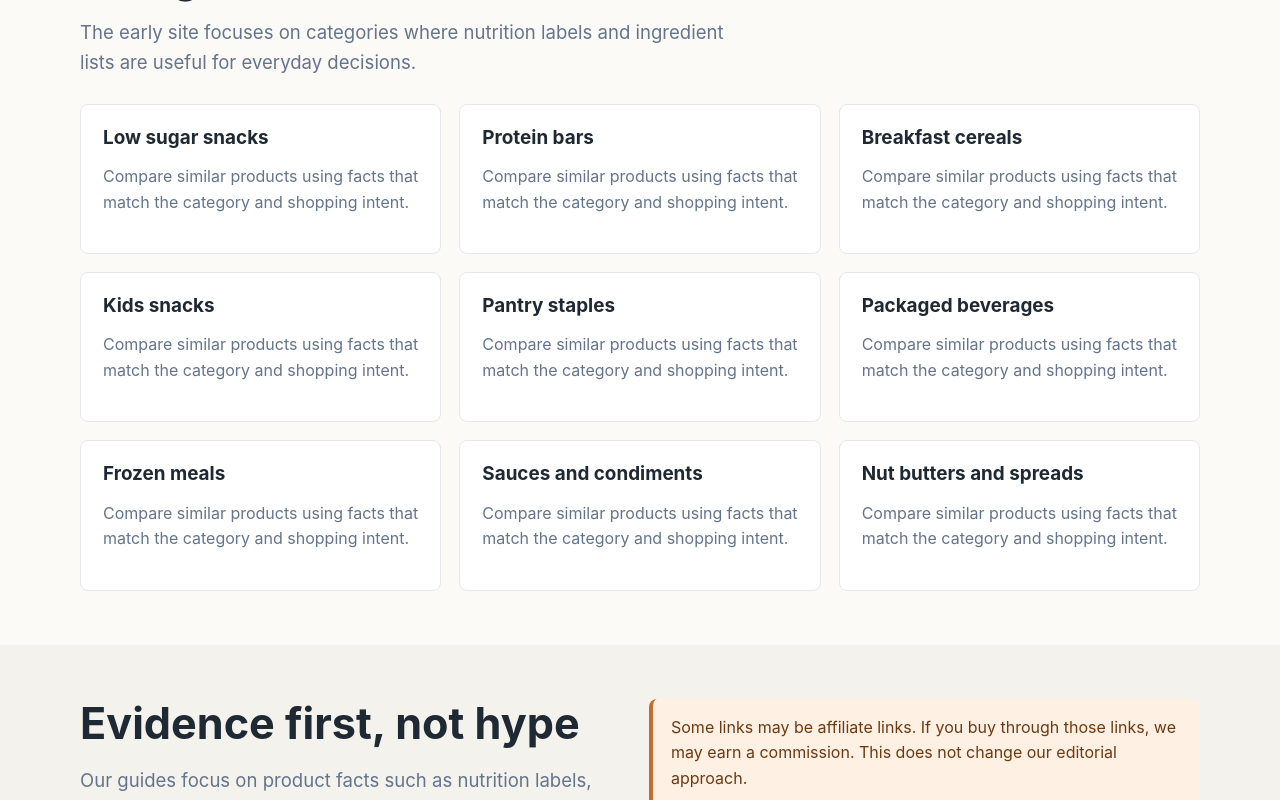
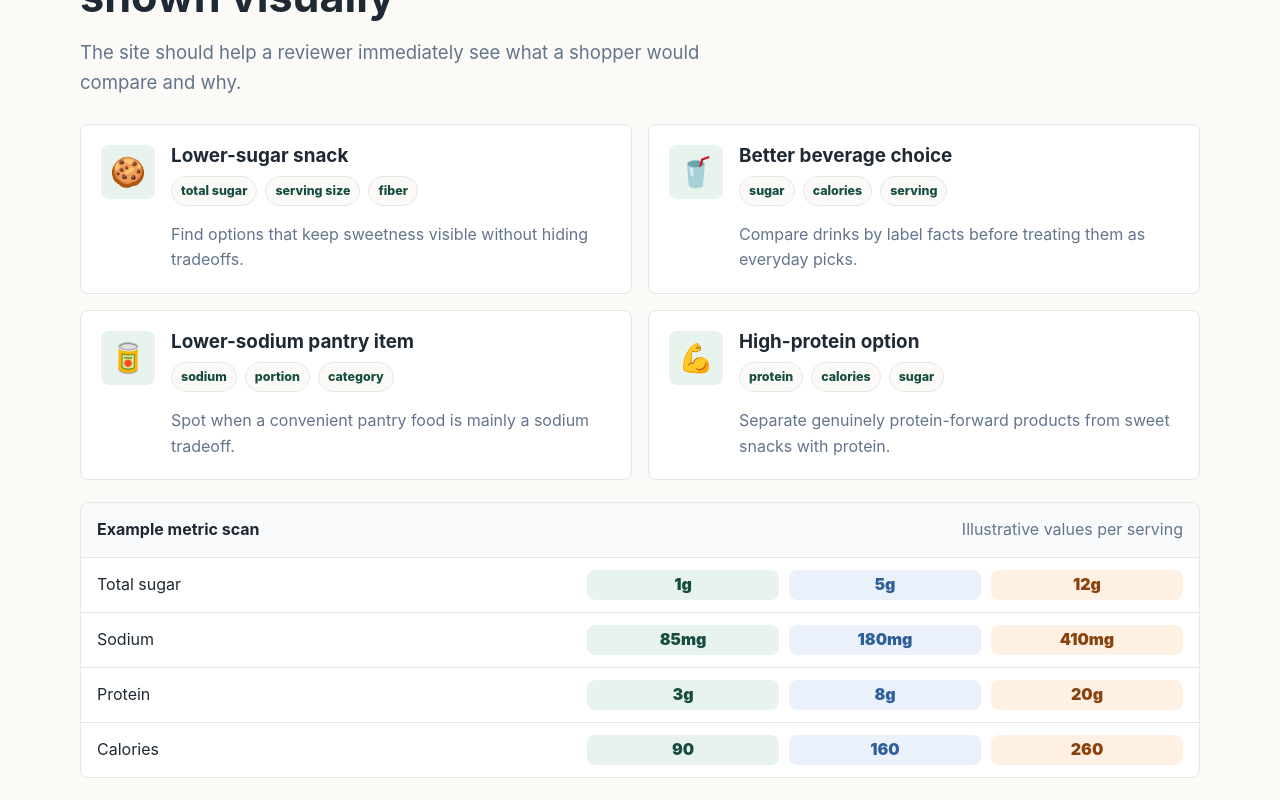
Before and after one commit to Astalos11/bettercart-ai-approval-site, a Next.js app: page / in a window 1280 px wide. Shown: the part 1580-2380 px from the top of the page. Built offline with nearby package versions, Linux system fonts and the light colour scheme; no server answers.

Commit message:
Add visual scenarios and richer demo

```diff
--- a/app/globals.css
+++ b/app/globals.css
@@ -323,6 +323,128 @@ h3 {
   color: var(--muted);
 }
 
+.scenario-grid {
+  display: grid;
+  grid-template-columns: repeat(2, minmax(0, 1fr));
+  gap: 16px;
+  margin-bottom: 22px;
+}
+
+.scenario-card {
+  display: grid;
+  grid-template-columns: 54px 1fr;
+  gap: 16px;
+  align-items: start;
+  background: var(--paper);
+  border: 1px solid var(--line);
+  border-radius: 8px;
+  padding: 20px;
+}
+
+.scenario-card p {
+  color: var(--muted);
+  margin-bottom: 0;
+}
+
+.scenario-icon {
+  width: 54px;
+  height: 54px;
+  display: grid;
+  place-items: center;
+  border-radius: 8px;
+  background: var(--soft-green);
+  font-size: 1.8rem;
+}
+
+.chip-row {
+  display: flex;
+  flex-wrap: wrap;
+  gap: 8px;
+  margin: 10px 0;
+}
+
+.chip {
+  border: 1px solid var(--line);
+  border-radius: 999px;
+  background: #fbfaf7;
+  color: var(--green-dark);
+  font-weight: 800;
+  font-size: 0.78rem;
+  padding: 4px 9px;
+}
+
+.metric-preview,
+.demo-table {
+  background: var(--paper);
+  border: 1px solid var(--line);
+  border-radius: 8px;
+  overflow: hidden;
+}
+
+.metric-preview-head {
+  display: flex;
+  justify-content: space-between;
+  gap: 16px;
+  padding: 14px 16px;
+  background: #f8fafc;
+  border-bottom: 1px solid var(--line);
+}
+
+.metric-preview-head span {
+  color: var(--muted);
+}
+
+.metric-preview-row,
+.demo-table-row {
+  display: grid;
+  grid-template-columns: 1fr repeat(3, minmax(84px, 0.4fr));
+  gap: 10px;
+  align-items: center;
+  padding: 12px 16px;
+  border-bottom: 1px solid var(--line);
+}
+
+.demo-table-row {
+  grid-template-columns: minmax(180px, 1.6fr) repeat(4, minmax(78px, 0.55fr));
+}
+
+.metric-preview-row:last-child,
+.demo-table-row:last-child {
+  border-bottom: 0;
+}
+
+.demo-table-row.head {
+  background: #f8fafc;
+  color: var(--muted);
+  font-size: 0.82rem;
+  font-weight: 800;
+  text-transform: uppercase;
+}
+
+.metric-cell {
+  display: inline-flex;
+  min-height: 30px;
+  align-items: center;
+  justify-content: center;
+  border-radius: 8px;
+  font-weight: 900;
+}
+
+.metric-cell.green {
+  background: var(--soft-green);
+  color: var(--green-dark);
+}
+
+.metric-cell.blue {
+  background: var(--soft-blue);
+  color: var(--blue);
+}
+
+.metric-cell.orange {
+  background: var(--soft-orange);
+  color: #8a430f;
+}
+
 .article {
   width: min(820px, calc(100% - 32px));
   margin: 0 auto;
@@ -471,6 +593,16 @@ th {
   border-color: var(--green);
 }
 
+.demo-controls.compact {
+  margin-top: -8px;
+}
+
+.demo-controls.compact button {
+  min-height: 36px;
+  padding: 0 12px;
+  text-transform: capitalize;
+}
+
 .footer {
   margin-top: auto;
   padding: 36px 0;
@@ -511,6 +643,7 @@ th {
   }
 
   .hero-grid,
+  .scenario-grid,
   .stats-row,
   .grid.three,
   .grid.two,
@@ -521,4 +654,10 @@ th {
   .hero {
     padding-top: 42px;
   }
+
+  .metric-preview-head,
+  .metric-preview-row,
+  .demo-table-row {
+    grid-template-columns: 1fr;
+  }
 }
--- a/app/page.jsx
+++ b/app/page.jsx
@@ -5,6 +5,40 @@ const previewProducts = [
   { name: "Sea Salt Lentil Crisps", metric: "1g sugar / serving", label: "Low sugar, check sodium" },
   { name: "Peanut Butter Protein Bar", metric: "20g protein / serving", label: "Better high-protein fit" },
   { name: "Chocolate Granola Clusters", metric: "12g sugar / serving", label: "Not a strong low-sugar fit" }
+];
+
+const shoppingScenarios = [
+  {
+    icon: "🍪",
+    need: "Lower-sugar snack",
+    checks: ["total sugar", "serving size", "fiber"],
+    outcome: "Find options that keep sweetness visible without hiding tradeoffs."
+  },
+  {
+    icon: "🥤",
+    need: "Better beverage choice",
+    checks: ["sugar", "calories", "serving"],
+    outcome: "Compare drinks by label facts before treating them as everyday picks."
+  },
+  {
+    icon: "🥫",
+    need: "Lower-sodium pantry item",
+    checks: ["sodium", "portion", "category"],
+    outcome: "Spot when a convenient pantry food is mainly a sodium tradeoff."
+  },
+  {
+    icon: "💪",
+    need: "High-protein option",
+    checks: ["protein", "calories", "sugar"],
+    outcome: "Separate genuinely protein-forward products from sweet snacks with protein."
+  }
+];
+
+const metricPreview = [
+  { label: "Total sugar", low: "1g", mid: "5g", high: "12g" },
+  { label: "Sodium", low: "85mg", mid: "180mg", high: "410mg" },
+  { label: "Protein", low: "3g", mid: "8g", high: "20g" },
+  { label: "Calories", low: "90", mid: "160", high: "260" }
 ];
 
 const processSteps = [
@@ -102,15 +136,15 @@ export default function HomePage() {
           </div>
           <div className="grid three">
             <div className="card">
-              <h3>Nutrition context</h3>
+              <h3>📊 Nutrition context</h3>
               <p>Compare sugar, sodium, protein, calories, and serving sizes without reading every label from scratch.</p>
             </div>
             <div className="card">
-              <h3>Ingredient awareness</h3>
+              <h3>🔎 Ingredient awareness</h3>
               <p>Understand ingredient lists and spot items you may want to compare more carefully.</p>
             </div>
             <div className="card">
-              <h3>Intent-based shopping</h3>
+              <h3>🛒 Intent-based shopping</h3>
               <p>Look for products that better fit goals like lower sugar, higher protein, or lower sodium.</p>
             </div>
           </div>
@@ -118,6 +152,46 @@ export default function HomePage() {
       </section>
 
       <section className="section">
+        <div className="container">
+          <div className="section-head">
+            <div className="eyebrow">Use cases</div>
+            <h2>Common shopping moments, shown visually</h2>
+            <p className="lead">The site should help a reviewer immediately see what a shopper would compare and why.</p>
+          </div>
+          <div className="scenario-grid">
+            {shoppingScenarios.map((scenario) => (
+              <div className="scenario-card" key={scenario.need}>
+                <div className="scenario-icon" aria-hidden="true">{scenario.icon}</div>
+                <div>
+                  <h3>{scenario.need}</h3>
+                  <div className="chip-row">
+                    {scenario.checks.map((check) => (
+                      <span className="chip" key={check}>{check}</span>
+                    ))}
+                  </div>
+                  <p>{scenario.outcome}</p>
+                </div>
+              </div>
+            ))}
+          </div>
+          <div className="metric-preview" aria-label="Example color-coded nutrition comparison">
+            <div className="metric-preview-head">
+              <strong>Example metric scan</strong>
+              <span>Illustrative values per serving</span>
+            </div>
+            {metricPreview.map((metric) => (
+              <div className="metric-preview-row" key={metric.label}>
+                <span>{metric.label}</span>
+                <span className="metric-cell green">{metric.low}</span>
+                <span className="metric-cell blue">{metric.mid}</span>
+                <span className="metric-cell orange">{metric.high}</span>
+              </div>
+            ))}
+          </div>
+        </div>
+      </section>
+
+      <section className="section alt">
         <div className="container">
           <div className="section-head">
             <h2>Start with common packaged food categories</h2>
@@ -134,7 +208,7 @@ export default function HomePage() {
         </div>
       </section>
 
-      <section className="section alt">
+      <section className="section">
         <div className="container grid two">
           <div>
             <h2>Evidence first, not hype</h2>
```
Also changed, not shown: app/tools/food-comparison-demo/page.jsx (+44 -8 lines), lib/content.js.
